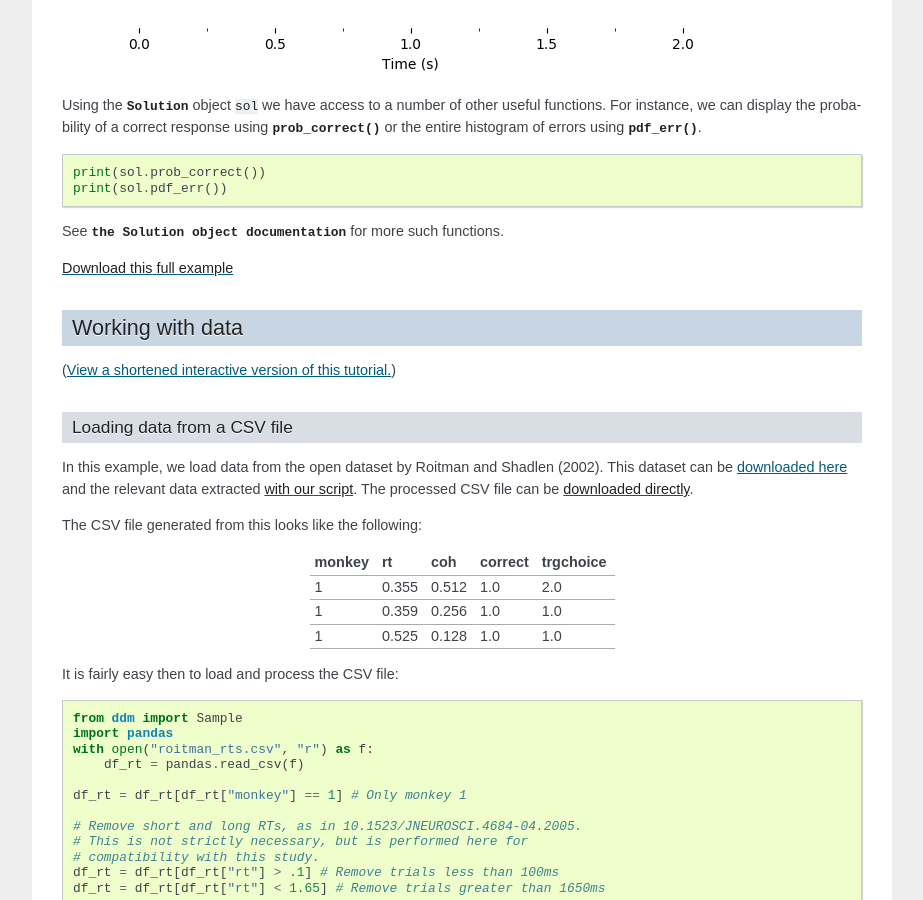
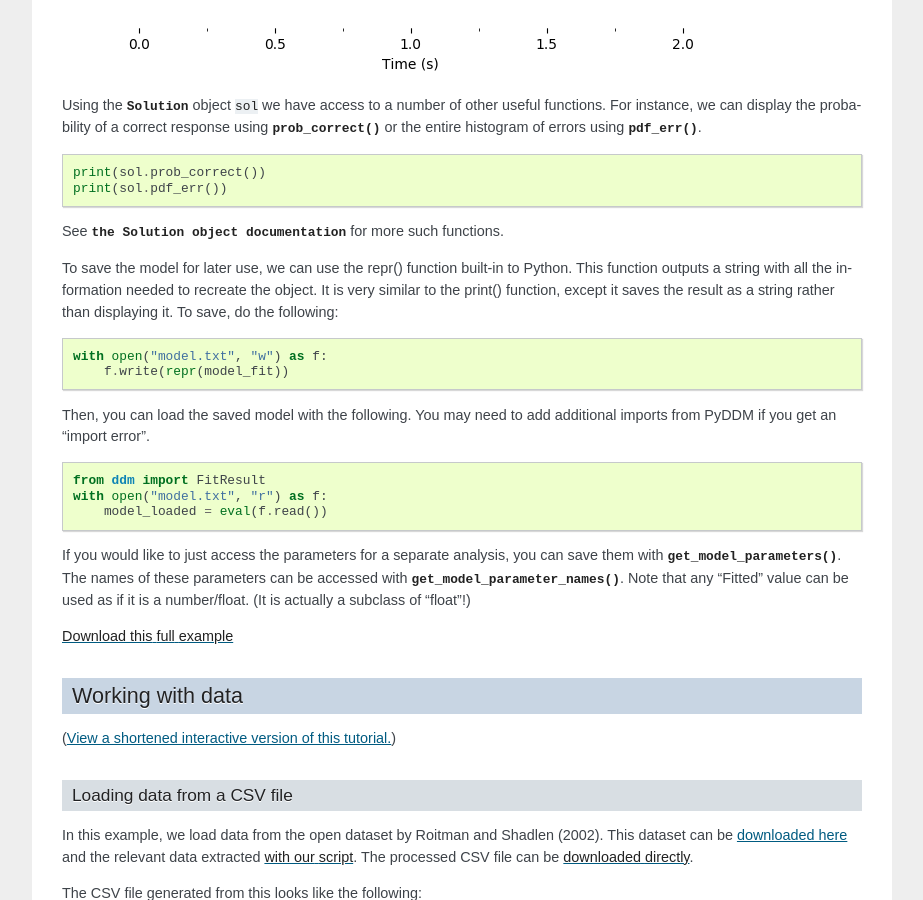
Before and after one commit to mwshinn/PyDDM, a Sphinx documentation site: the page built from doc/quickstart.rst, in a window 1280 px wide and 900 px high, scrolled down 3265 px. Shown: the whole window, without its empty margins (198-1121 px from the left). Built offline with Sphinx 7.4.7, drawn with Linux system fonts in a browser that asks for light colours; formulas are drawn with MathJax 3; some of the changed text lies outside the part shown.

Commit message:
Update the documentation for issue #40

```diff
--- a/doc/downloads/simple.py
+++ b/doc/downloads/simple.py
@@ -2,7 +2,7 @@
 
 # Create a simple model with constant drift, noise, and bounds.
 from ddm import Model
-from ddm.models import DriftConstant, NoiseConstant, BoundConstant, OverlayNonDecision
+from ddm.models import DriftConstant, NoiseConstant, BoundConstant, OverlayNonDecision, ICPointSourceCenter
 from ddm.functions import fit_adjust_model, display_model
 
 model = Model(name='Simple model',
@@ -23,7 +23,7 @@ samp = sol.resample(1000)
 
 # Fit a model identical to the one described above on the newly
 # generated data so show that parameters can be recovered.
-from ddm import Fittable
+from ddm import Fittable, Fitted
 from ddm.models import LossRobustBIC
 from ddm.functions import fit_adjust_model
 model_fit = Model(name='Simple model (fitted)',
@@ -48,3 +48,12 @@ plt.show()
 
 print(sol.prob_correct())
 print(sol.pdf_err())
+
+# Save the model
+with open("model.txt", "w") as f:
+    f.write(repr(model_fit))
+
+# Load the model
+from ddm import FitResult
+with open("model.txt", "r") as f:
+    model_loaded = eval(f.read())
--- a/doc/quickstart.rst
+++ b/doc/quickstart.rst
@@ -143,6 +143,29 @@ using :meth:`~.Solution.pdf_err`.
 
 See :class:`the Solution object documentation <.Solution>` for more
 such functions.
+
+To save the model for later use, we can use the repr() function built-in to
+Python.  This function outputs a string with all the information needed to
+recreate the object.  It is very similar to the print() function, except it
+saves the result as a string rather than displaying it.  To save, do the
+following:
+
+.. literalinclude:: downloads/simple.py
+   :language: python
+   :lines: 53-54
+
+Then, you can load the saved model with the following.  You may need to add
+additional imports from PyDDM if you get an "import error".
+
+.. literalinclude:: downloads/simple.py
+   :language: python
+   :lines: 57-59
+
+If you would like to just access the parameters for a separate analysis, you can
+save them with :meth:`~.Model.get_model_parameters`.  The names of these
+parameters can be accessed with :meth:`~.Model.get_model_parameter_names`.  Note
+that any "Fitted" value can be used as if it is a number/float.  (It is actually
+a subclass of "float"!)
 
 :download:`Download this full example <downloads/simple.py>`
 
```
